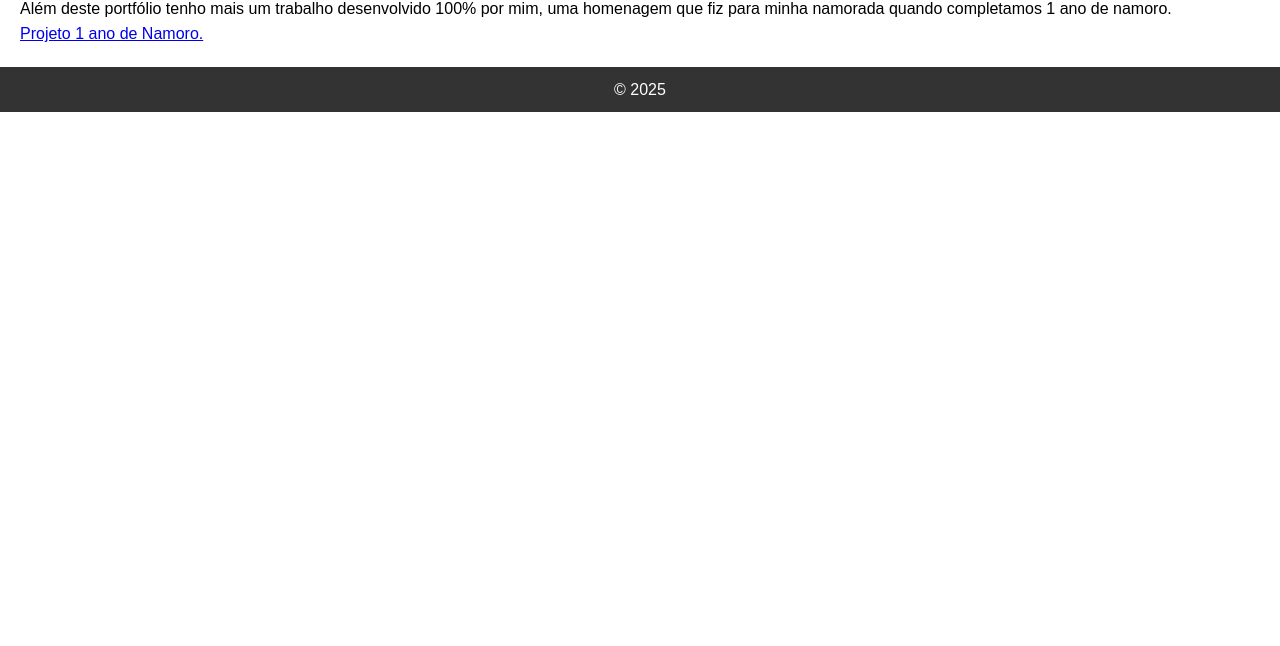
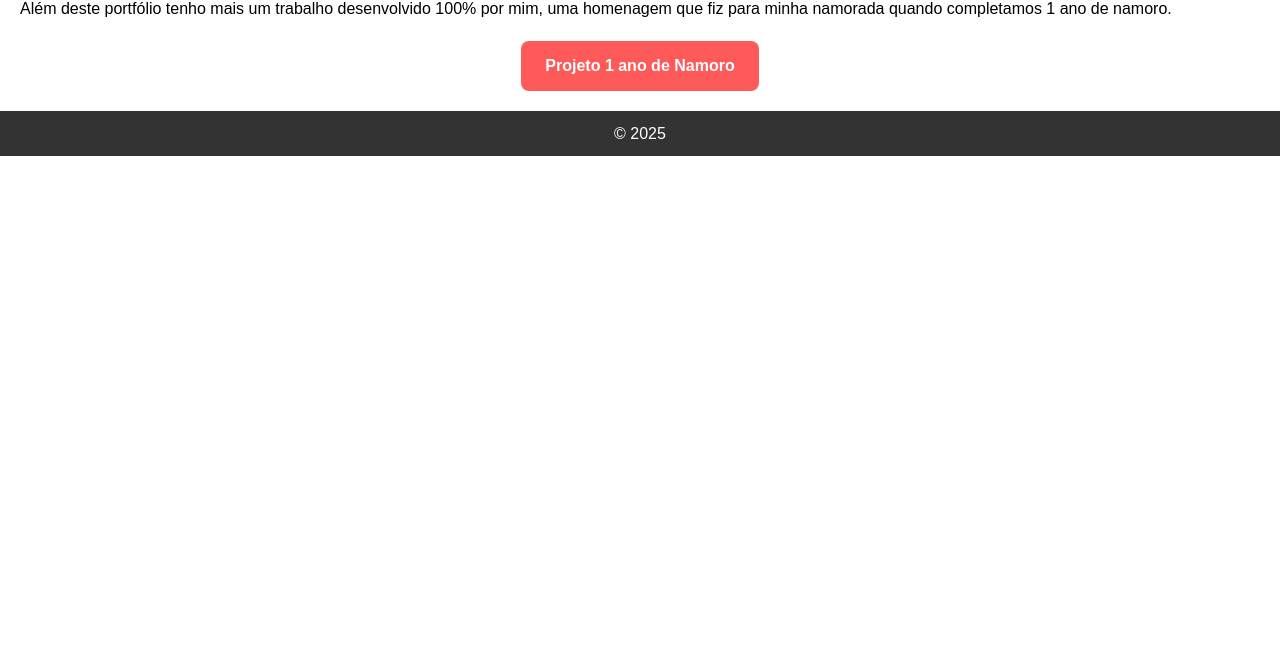
Before and after one commit to joaolabrez/Portfolio-Web, a plain HTML site: page portfolio.html in a window 1280 px wide. Shown: the part 154-800 px from the top of the page. Drawn offline with Linux system fonts and the light colour scheme.

Commit message:
Update portfolio.html

```diff
--- a/portfolio.html
+++ b/portfolio.html
@@ -22,7 +22,9 @@
     <main>
         <h1>Portfólio</h1>
         <p>Além deste portfólio tenho mais um trabalho desenvolvido 100% por mim, uma homenagem que fiz para minha namorada quando completamos 1 ano de namoro.</p> <!-- Texto da página de portfólio -->
-        <a href="https://joaolabrez.github.io/1-ano-de-namoro-juntos/" target="_blank">Projeto 1 ano de Namoro.</a>
+        <div class="link-centro">
+  <a href="projeto1.html">Projeto 1 ano de Namoro</a>
+</div>
     </main>
     <footer>
         <p>&copy; 2025</p> <!-- Informações de copyright -->
```
